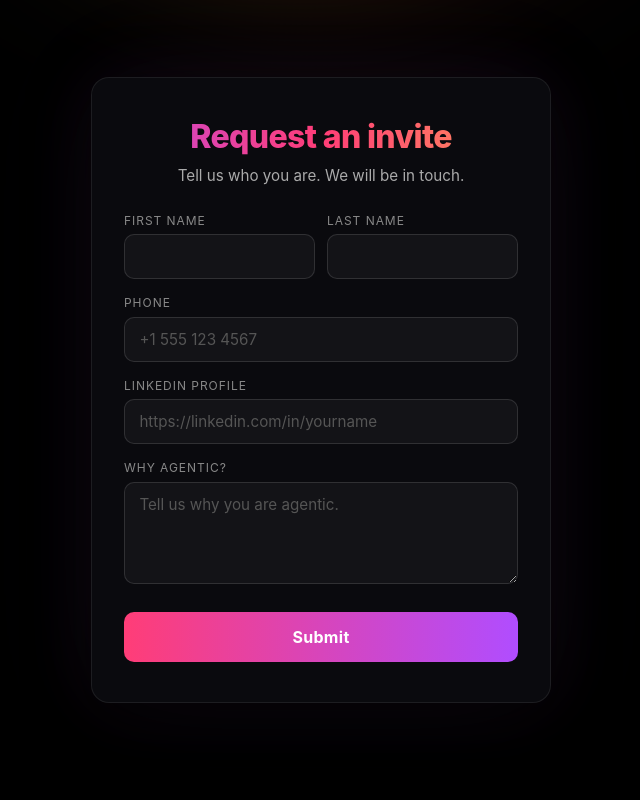
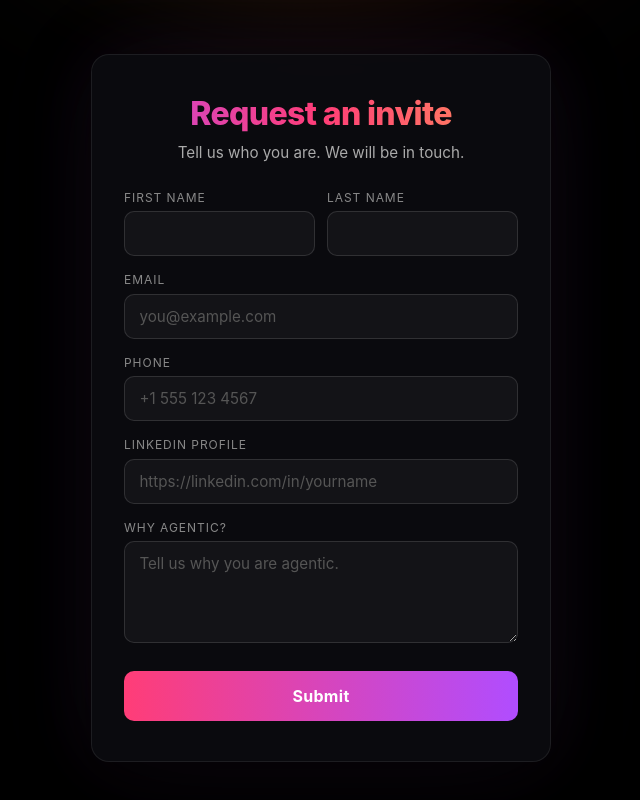
Before and after one commit to GuiseBule/agenticplayers, a plain HTML site: page index.html in a window 1280 px wide. Shown: the part 810-1610 px from the top of the page, without its empty margins (319-959 px from the left). Drawn offline with Linux system fonts and the light colour scheme.

Commit message:
Add email field

```diff
--- a/index.html
+++ b/index.html
@@ -401,6 +401,11 @@
         </div>
 
         <div class="field">
+          <label for="email">Email</label>
+          <input id="email" name="email" type="email" autocomplete="email" placeholder="you@example.com" required>
+        </div>
+
+        <div class="field">
           <label for="phone">Phone</label>
           <input id="phone" name="phone" type="tel" autocomplete="tel" placeholder="+1 555 123 4567" required>
         </div>
```
